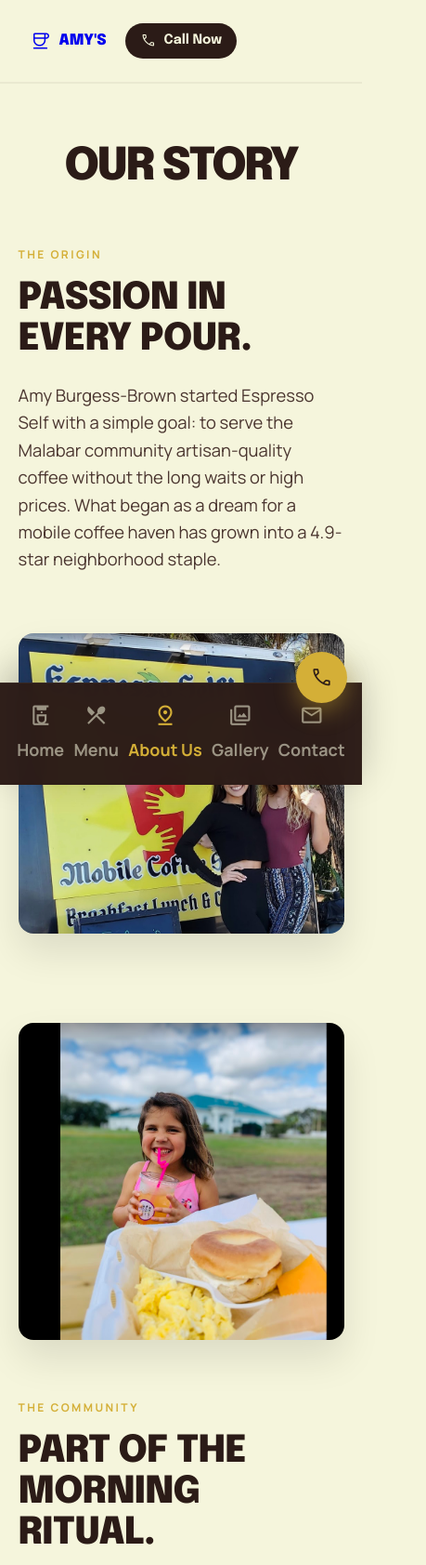
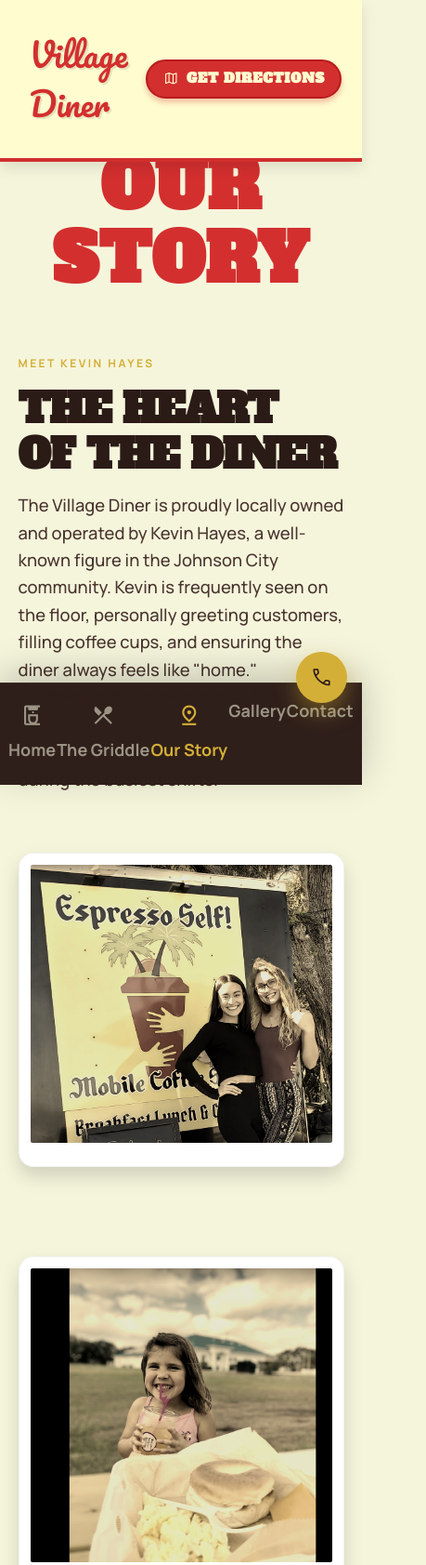
Before and after one commit to Shivacharanmandhapuram/amyscafe, a website built with Vite: page about.html in a window 390 px wide. Shown: the top 1683 px of the page at 93% size, 459 px wide, since content can reach past the window. Built offline with nearby package versions, Linux system fonts and the light colour scheme.

Commit message:
feat: phase 5 our story page overhaul with kevin hayes and groovy identity

```diff
--- a/about.html
+++ b/about.html
@@ -5,7 +5,7 @@
     <meta name="viewport" content="width=device-width, initial-scale=1.0">
     <title>About Us - Amy’s Espresso Self</title>
     <!-- Premium Web Fonts -->
-    <link href="https://fonts.googleapis.com/css2?family=Epilogue:wght@700;800;900&family=Manrope:wght@400;500;700&display=swap" rel="stylesheet">
+    <link href="https://fonts.googleapis.com/css2?family=Epilogue:wght@700;800;900&family=Manrope:wght@400;500;700&family=Alfa+Slab+One&family=Pacifico&family=Kalam:wght@400;700&display=swap" rel="stylesheet">
     <!-- Google Material Icons -->
     <link href="https://fonts.googleapis.com/css2?family=Material+Symbols+Outlined:wght,FILL@100..700,0..1&display=swap" rel="stylesheet">
     <!-- Main Stylesheet -->
@@ -13,61 +13,61 @@
 </head>
 <body class="selection-theme" style="background-color: var(--color-parchment);">
     <!-- Navigation -->
-    <nav class="navbar glass-effect">
+    <nav class="navbar vintage-chrome">
         <a href="index.html" style="text-decoration: none;">
-            <div class="navbar-brand text-headline brand-highlight">
-                <span class="brand-icon material-symbols-outlined">coffee</span> AMY'S
+            <div class="brand-script brand-highlight">
+                Village Diner
             </div>
         </a>
         <div class="navbar-links">
-            <a href="index.html" class="nav-link text-label">Home</a>
-            <a href="menu.html" class="nav-link text-label">Menu</a>
-            <a href="about.html" class="nav-link text-label nav-active-underline">About Us</a>
-            <a href="#" class="nav-link text-label">Gallery</a>
-            <a href="#" class="nav-link text-label">Contact</a>
+            <a href="index.html" class="nav-link text-label" id="nav-home">Home</a>
+            <a href="menu.html" class="nav-link text-label" id="nav-menu">The Griddle</a>
+            <a href="about.html" class="nav-link text-label nav-active-underline" id="nav-about">Our Story</a>
+            <a href="index.html#gallery" class="nav-link text-label" id="nav-gallery">Gallery</a>
+            <a href="index.html#contact" class="nav-link text-label" id="nav-contact">Contact</a>
         </div>
         <div class="navbar-right">
-            <a href="tel:+17726434430" class="btn btn-pill btn-dark text-headline nav-cta" style="display: flex; align-items: center; gap: 0.5rem; font-size: 0.9rem; padding: 0.5rem 1rem; text-decoration: none;">
-                <span class="material-symbols-outlined" style="font-size: 1.1rem;">call</span> Call Now
+            <a href="index.html#location" class="btn btn-pill btn-retro-red text-headline nav-cta" style="display: flex; align-items: center; gap: 0.5rem; font-size: 0.9rem; padding: 0.5rem 1rem; text-decoration: none;">
+                <span class="material-symbols-outlined" style="font-size: 1.1rem;">map</span> Get Directions
             </a>
         </div>
     </nav>
 
     <main>
         <section class="about-hero">
-            <h1 class="text-headline text-huge" style="color: var(--color-espresso);">OUR STORY</h1>
+            <h1 class="brand-block-font text-huge" style="color: var(--color-retro-red); font-size: 4.5rem; letter-spacing: 0.05rem;">OUR STORY</h1>
         </section>
 
         <!-- Pillar 1: Origin -->
         <section class="about-grid">
             <div class="about-text-block animate-fade-in-up">
-                <div class="text-label text-highlight tracking-widest" style="margin-bottom: 1rem; font-weight: 800;">THE ORIGIN</div>
-                <h2 class="text-headline">Passion in Every Pour.</h2>
-                <p class="text-body">Amy Burgess-Brown started Espresso Self with a simple goal: to serve the Malabar community artisan-quality coffee without the long waits or high prices. What began as a dream for a mobile coffee haven has grown into a 4.9-star neighborhood staple.</p>
+                <div class="text-label text-highlight tracking-widest" style="margin-bottom: 1rem; font-weight: 800;">MEET KEVIN HAYES</div>
+                <h2 class="brand-block-font text-headline" style="color: var(--color-espresso); font-size: 2.75rem; line-height: 1.1; margin-bottom: 1rem;">The Heart of the Diner</h2>
+                <p class="text-body text-faded" style="font-size: 1.15rem; line-height: 1.6;">The Village Diner is proudly locally owned and operated by Kevin Hayes, a well-known figure in the Johnson City community. Kevin is frequently seen on the floor, personally greeting customers, filling coffee cups, and ensuring the diner always feels like "home." Customers describe him as a friendly, hands-on leader who is often found cleaning windows or helping his staff during the busiest shifts.</p>
             </div>
-            <div class="about-image-wrap right-tilt animate-fade-in-up-delay">
-                <img src="/public/founders.jpg" alt="Founders Amy and Mia at the food truck">
+            <div class="about-image-wrap right-tilt animate-fade-in-up-delay polaroid-frame" style="padding: 12px 12px 25px 12px; background-color: #fff; box-shadow: 0 10px 20px rgba(0,0,0,0.15);">
+                <img src="/public/founders.jpg" alt="Kevin Hayes" class="vintage-sepia" style="border-radius: 2px; width: 100%; height: 100%; object-fit: cover;">
             </div>
         </section>
 
         <!-- Pillar 2: The Team -->
         <section class="about-grid" style="margin-top: 6rem;">
-            <div class="about-image-wrap left-tilt animate-fade-in-up">
-                <img src="/public/customer.png" alt="Happy customer with bagel at Espresso Self">
+            <div class="about-image-wrap left-tilt animate-fade-in-up polaroid-frame" style="padding: 12px 12px 25px 12px; background-color: #fff; box-shadow: 0 10px 20px rgba(0,0,0,0.15);">
+                <img src="/public/customer.png" alt="Happy customer with bagel at the Village Diner" class="vintage-sepia" style="border-radius: 2px; width: 100%; height: 100%; object-fit: cover;">
             </div>
             <div class="about-text-block animate-fade-in-up-delay">
-                <div class="text-label text-highlight tracking-widest" style="margin-bottom: 1rem; font-weight: 800;">THE COMMUNITY</div>
-                <h2 class="text-headline">Part of the Morning Ritual.</h2>
-                <p class="text-body">When you visit us at 775 Malabar Rd, you're not just a customer; you're part of the morning ritual. From Amy’s custom flavor creations to Mia’s steady hand in the kitchen, we take pride in making every sandwich and cold brew exactly the way you like it—fresh and with a smile.</p>
+                <div class="text-label text-highlight tracking-widest" style="margin-bottom: 1rem; font-weight: 800;">THE GROOVY IDENTITY</div>
+                <h2 class="brand-block-font text-headline" style="color: var(--color-espresso); font-size: 2.75rem; line-height: 1.1; margin-bottom: 1rem;">No Shortcuts. Just Alchemy.</h2>
+                <p class="text-body text-faded" style="font-size: 1.15rem; line-height: 1.6;">Our leadership leans into a unique 80s and Grateful Dead theme, filling the walls with pictures, tie-dye decor, and "Hey Now" greetings. We maintain a strict set of old-school values, anchored by our "no shortcuts" handcrafted quality approach. Whether it's our homemade corned beef hash or our fresh-ground chuck for burgers, we take pride in making every meal from scratch.</p>
             </div>
         </section>
 
         <!-- Pillar 3: Commitment -->
-        <section class="about-full-width animate-fade-in">
+        <section class="about-full-width animate-fade-in" style="background-color: var(--color-retro-red); border-top: 5px solid var(--color-espresso); padding: 5rem 2rem;">
             <div style="text-align: center;">
-                <div class="text-label tracking-widest" style="color: var(--color-parchment); margin-bottom: 1rem; font-weight: 800; opacity: 0.8;">THE COMMITMENT</div>
-                <h2 class="text-headline">More Than Just a Quick Bite.</h2>
-                <p class="text-body" style="max-width: 700px; margin: 0 auto;">We don’t cut corners. Whether it’s our famous candied bacon, our velvety nitro cold brew, or our loaded breakfast burritos, we use high-quality ingredients because we believe Malabar deserves the best start to its day.</p>
+                <div class="text-label tracking-widest" style="color: var(--color-parchment); margin-bottom: 1rem; font-weight: 800; opacity: 0.9;">A NEIGHBORHOOD STAPLE</div>
+                <h2 class="brand-block-font text-headline" style="color: #fff; font-size: 3.5rem; margin-bottom: 1.5rem; letter-spacing: 0.05rem;">Local Giving & Community First</h2>
+                <p class="text-body" style="max-width: 800px; margin: 0 auto; color: #fff; font-size: 1.25rem; line-height: 1.6; opacity: 0.95;">Under Kevin’s leadership, the diner is known for participating in local charity drives and community events. We aren't just a place to grab a quick bite—we are a central hub for the residents of Johnson City to gather, connect, and thrive.</p>
             </div>
         </section>
     </main>
```
